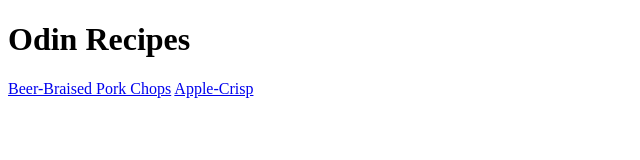
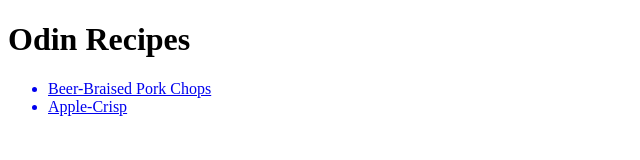
Before and after one commit to ahmedy20/odin_recipes, a plain HTML site: page index.html in a window 1280 px wide. Shown: the whole page, without its empty margins (0-640 px from the left). Drawn offline with Linux system fonts and the light colour scheme.

Commit message:
create ul for the recipes links

```diff
--- a/index.html
+++ b/index.html
@@ -1,14 +1,19 @@
 <!DOCTYPE html>
 <html lang="en">
+
 <head>
     <meta charset="UTF-8">
     <meta http-equiv="X-UA-Compatible" content="IE=edge">
     <meta name="viewport" content="width=device-width, initial-scale=1.0">
     <title>Odin Recipes</title>
 </head>
+
 <body>
     <h1>Odin Recipes</h1>
-    <a href="recipes/beer-braised.html">Beer-Braised Pork Chops</a>
-    <a href="recipes/apple-crisp.html">Apple-Crisp</a>
+    <ul>
+        <a href="recipes/beer-braised.html"><li>Beer-Braised Pork Chops</li></a>
+        <a href="recipes/apple-crisp.html"><li>Apple-Crisp</li></a>
+    </ul>
 </body>
+
 </html>
```
